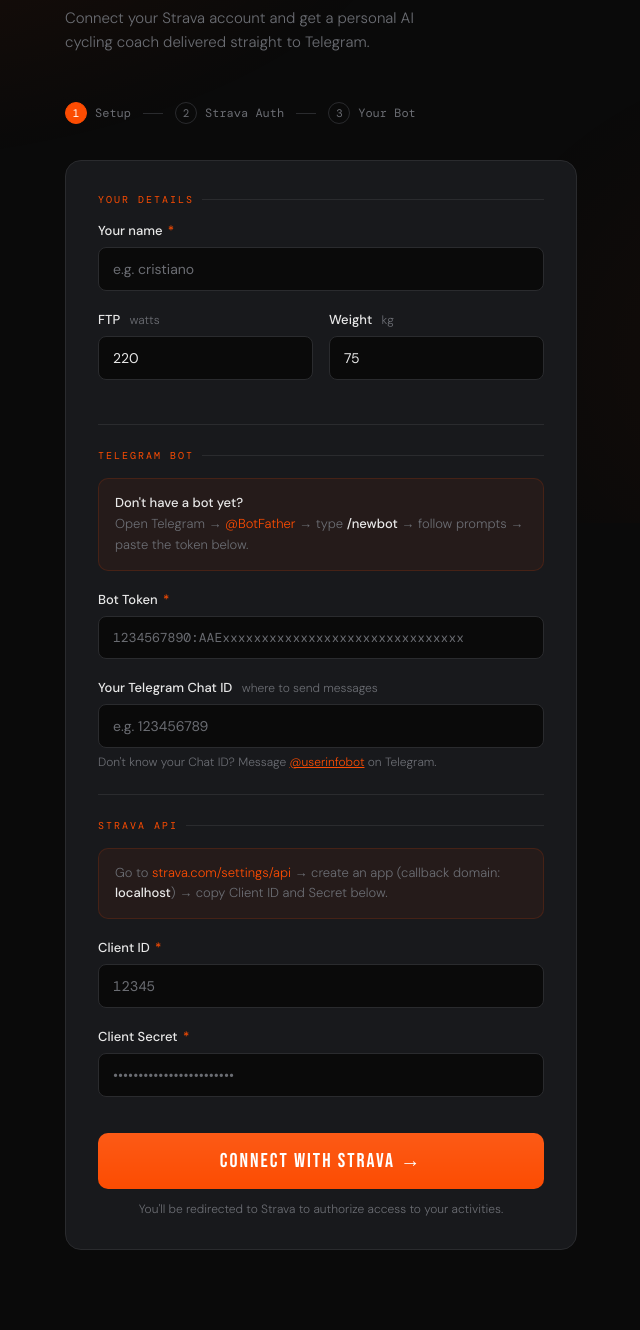
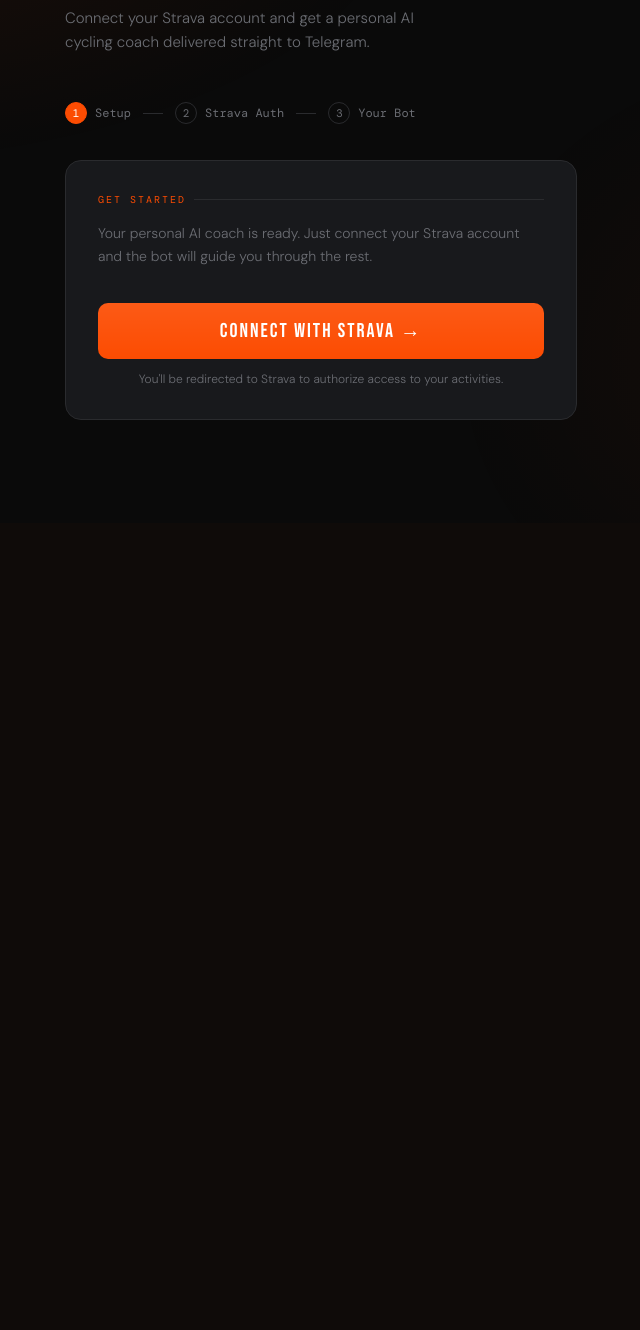
Before and after one commit to andreyshindler/strava-custom-coach, a Flask app: page / in a window 1280 px wide. Shown: the part 277-1607 px from the top of the page, without its empty margins (319-959 px from the left). After the commit the page ends 697 px from the top, so only its background shows below. Run offline with Flask 3, Linux system fonts and the light colour scheme; parts of the project's set-up code (start-up, migrations or seed data) failed here and were passed over.

Commit message:
moved parametres from web page

```diff
--- a/onboarding/app.py
+++ b/onboarding/app.py
@@ -233,71 +233,9 @@ def index():
 @app.route("/onboard", methods=["POST"])
 @limiter.limit("10 per hour")
 def onboard():
-    raw_username  = request.form.get("username", "").strip()
-    bot_token     = request.form.get("bot_token", "").strip()
-    client_id     = request.form.get("client_id", "").strip()
-    client_secret = request.form.get("client_secret", "").strip()
-    chat_id       = request.form.get("chat_id", "").strip()
-
-    # Sanitize username
-    username = safe_username(raw_username)
-    if not username:
-        return render_template("index.html", error="Username must be at least 2 letters or numbers.")
-
-    # Clamp numeric fields to sane ranges
-    try:
-        ftp       = max(50,  min(600, int(request.form.get("ftp", 220))))
-        weight_kg = max(30.0, min(200.0, float(request.form.get("weight_kg", 75))))
-    except (ValueError, TypeError):
-        return render_template("index.html", error="FTP and weight must be numbers.")
-
-    if not all([bot_token, client_id, client_secret]):
-        return render_template("index.html", error="Please fill in all required fields.")
-
-    # Validate bot token format before hitting Telegram API
-    if not re.match(r"^\d{8,12}:[A-Za-z0-9_-]{35}$", bot_token):
-        return render_template("index.html", error="Telegram bot token format is invalid.")
-
-    # Validate Strava client_id is numeric only
-    if not re.match(r"^\d+$", client_id):
-        return render_template("index.html", error="Strava Client ID must be a number.")
-
-    # Confirm bot token is live with Telegram
-    try:
-        tg_url = f"https://api.telegram.org/bot{bot_token}/getMe"
-        with urllib.request.urlopen(tg_url, timeout=5) as resp:
-            tg_data = json.loads(resp.read())
-        if not tg_data.get("ok"):
-            return render_template("index.html", error="Invalid Telegram bot token.")
-        bot_username = tg_data["result"].get("username", "")
-    except Exception:
-        return render_template("index.html", error="Could not validate Telegram bot token.")
-
-    session["username"]      = username
-    session["bot_token"]     = bot_token
-    session["bot_username"]  = bot_username
-    session["client_id"]     = client_id
-    session["client_secret"] = client_secret
-    session["ftp"]           = ftp
-    session["weight_kg"]     = weight_kg
-    session["chat_id"]       = chat_id
-
-    # Anthropic API key injected server-side — never comes from the form
-    write_config(username, {
-        "client_id":                      client_id,
-        "client_secret":                  client_secret,
-        "telegram_bot_token":             bot_token,
-        "telegram_chat_id":               chat_id,
-        "ftp":                            ftp,
-        "weight_kg":                      weight_kg,
-        "monitoring_frequency_minutes":   30,
-        "training_plan_active":           False,
-        "notification_on_plan_deviation": True,
-        "persona":                        "pogi",
-        "webhook_verify_token":           os.environ.get("WEBHOOK_VERIFY_TOKEN", "strava-coach"),
-        # NOTE: anthropic_api_key is NOT stored here — it is passed as a
-        # Docker -e env var at container start so it never touches the filesystem.
-    })
+    client_id = os.environ.get("STRAVA_CLIENT_ID", "")
+    if not client_id:
+        return render_template("index.html", error="Server configuration error. Please contact the admin.")
 
     strava_url = (
         "https://www.strava.com/oauth/authorize"
@@ -408,7 +346,11 @@ def tg_callback():
         return render_template("error.html", message="Link expired or already used. Send /start to the onboarding bot again.")
 
     try:
-        chat_id = json.loads(nonce_file.read_text())["chat_id"]
+        nonce_data = json.loads(nonce_file.read_text())
+        chat_id    = nonce_data["chat_id"]
+        nonce_ftp  = nonce_data.get("ftp", 200)
+        nonce_weight = nonce_data.get("weight_kg", 75)
+        nonce_name = nonce_data.get("name", "")
     except Exception:
         return render_template("error.html", message="Invalid onboarding state. Please start again.")
 
@@ -422,7 +364,9 @@ def tg_callback():
     except Exception:
         return render_template("error.html", message="Corrupted session state. Please send /start again.")
 
-    ftp = state.get("ftp", 200)
+    ftp       = state.get("ftp", nonce_ftp)
+    weight_kg = state.get("weight_kg", nonce_weight)
+    name      = state.get("name", nonce_name)
 
     # Owner's Strava app credentials (shared by all customers)
     owner_config_file = Path.home() / ".config" / "strava" / "config.json"
@@ -456,8 +400,9 @@ def tg_callback():
         "client_secret":                  client_secret,
         "telegram_bot_token":             os.environ.get("STRAVA_TELEGRAM_BOT_TOKEN", ""),
         "telegram_chat_id":               chat_id,
+        "name":                           name,
         "ftp":                            ftp,
-        "weight_kg":                      75,
+        "weight_kg":                      weight_kg,
         "monitoring_frequency_minutes":   30,
         "training_plan_active":           False,
         "notification_on_plan_deviation": True,
--- a/onboarding/templates/index.html
+++ b/onboarding/templates/index.html
@@ -384,64 +384,11 @@
   {% endif %}
 
   <form class="card" method="POST" action="/onboard" id="form">
-
-    <div class="section-label">Your details</div>
-
-    <div class="field">
-      <label>Your name <span class="req">*</span></label>
-      <input type="text" name="username" placeholder="e.g. cristiano" required autocomplete="off">
-    </div>
-
-    <div class="row">
-      <div class="field">
-        <label>FTP <span class="hint">watts</span></label>
-        <input type="number" name="ftp" value="220" min="100" max="500">
-      </div>
-      <div class="field">
-        <label>Weight <span class="hint">kg</span></label>
-        <input type="number" name="weight_kg" value="75" min="40" max="150" step="0.5">
-      </div>
-    </div>
-
-    <div class="divider"></div>
-    <div class="section-label">Telegram bot</div>
-
-    <div class="tg-helper">
-      <strong>Don't have a bot yet?</strong><br>
-      Open Telegram → <a href="https://t.me/BotFather" target="_blank">@BotFather</a> → type <strong>/newbot</strong> → follow prompts → paste the token below.
-    </div>
-
-    <div class="field">
-      <label>Bot Token <span class="req">*</span></label>
-      <input type="text" name="bot_token" placeholder="1234567890:AAExxxxxxxxxxxxxxxxxxxxxxxxxxxxxxx" required autocomplete="off" style="font-family: 'DM Mono', monospace; font-size: 13px;">
-    </div>
-
-    <div class="field">
-      <label>Your Telegram Chat ID <span class="hint">where to send messages</span></label>
-      <input type="text" name="chat_id" placeholder="e.g. 123456789" autocomplete="off">
-      <div style="font-size: 12px; color: var(--muted); margin-top: 6px;">
-        Don't know your Chat ID? Message <a href="https://t.me/userinfobot" target="_blank" style="color: var(--orange);">@userinfobot</a> on Telegram.
-      </div>
-    </div>
-
-    <div class="divider"></div>
-    <div class="section-label">Strava API</div>
-
-    <div class="tg-helper">
-      Go to <a href="https://www.strava.com/settings/api" target="_blank">strava.com/settings/api</a> → create an app (callback domain: <strong>localhost</strong>) → copy Client ID and Secret below.
-    </div>
-
-    <div class="field">
-      <label>Client ID <span class="req">*</span></label>
-      <input type="text" name="client_id" placeholder="12345" required autocomplete="off" style="font-family: 'DM Mono', monospace;">
-    </div>
-
-    <div class="field">
-      <label>Client Secret <span class="req">*</span></label>
-      <input type="password" name="client_secret" placeholder="••••••••••••••••••••••••" required autocomplete="off">
-    </div>
-
-    <div style="margin-top: 28px;">
+    <div class="section-label">Get started</div>
+    <p style="font-size: 14px; color: var(--muted); margin-bottom: 28px; line-height: 1.6;">
+      Your personal AI coach is ready. Just connect your Strava account and the bot will guide you through the rest.
+    </p>
+    <div>
       <button type="submit" class="btn" id="submit-btn">
         <span class="btn-text">CONNECT WITH STRAVA →</span>
         <span class="btn-loading">CONNECTING...</span>
@@ -450,7 +397,6 @@
         You'll be redirected to Strava to authorize access to your activities.
       </p>
     </div>
-
   </form>
 
 </div>
```
Also changed, not shown: scripts/telegram_bot.py (+47 -11 lines).
